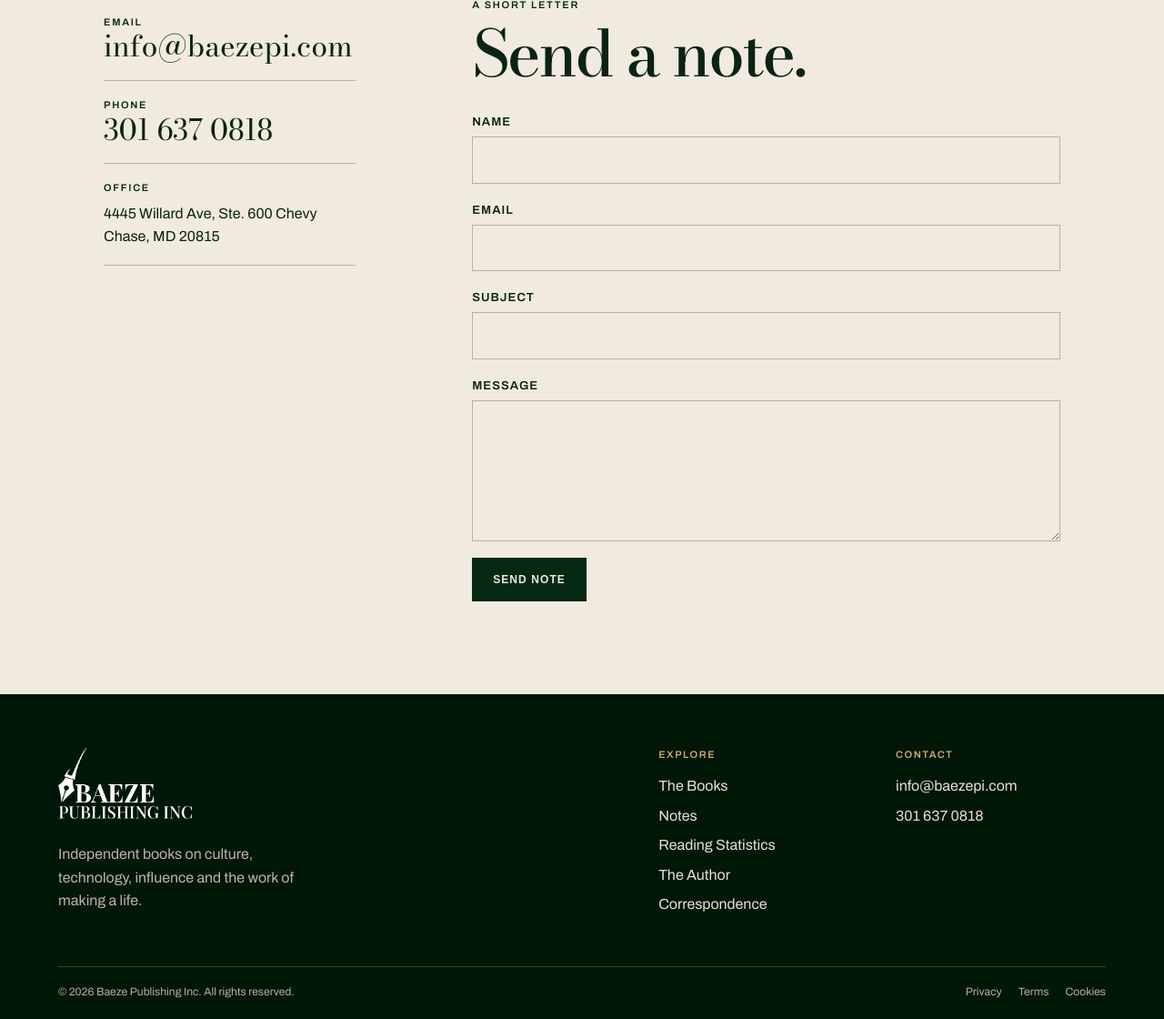
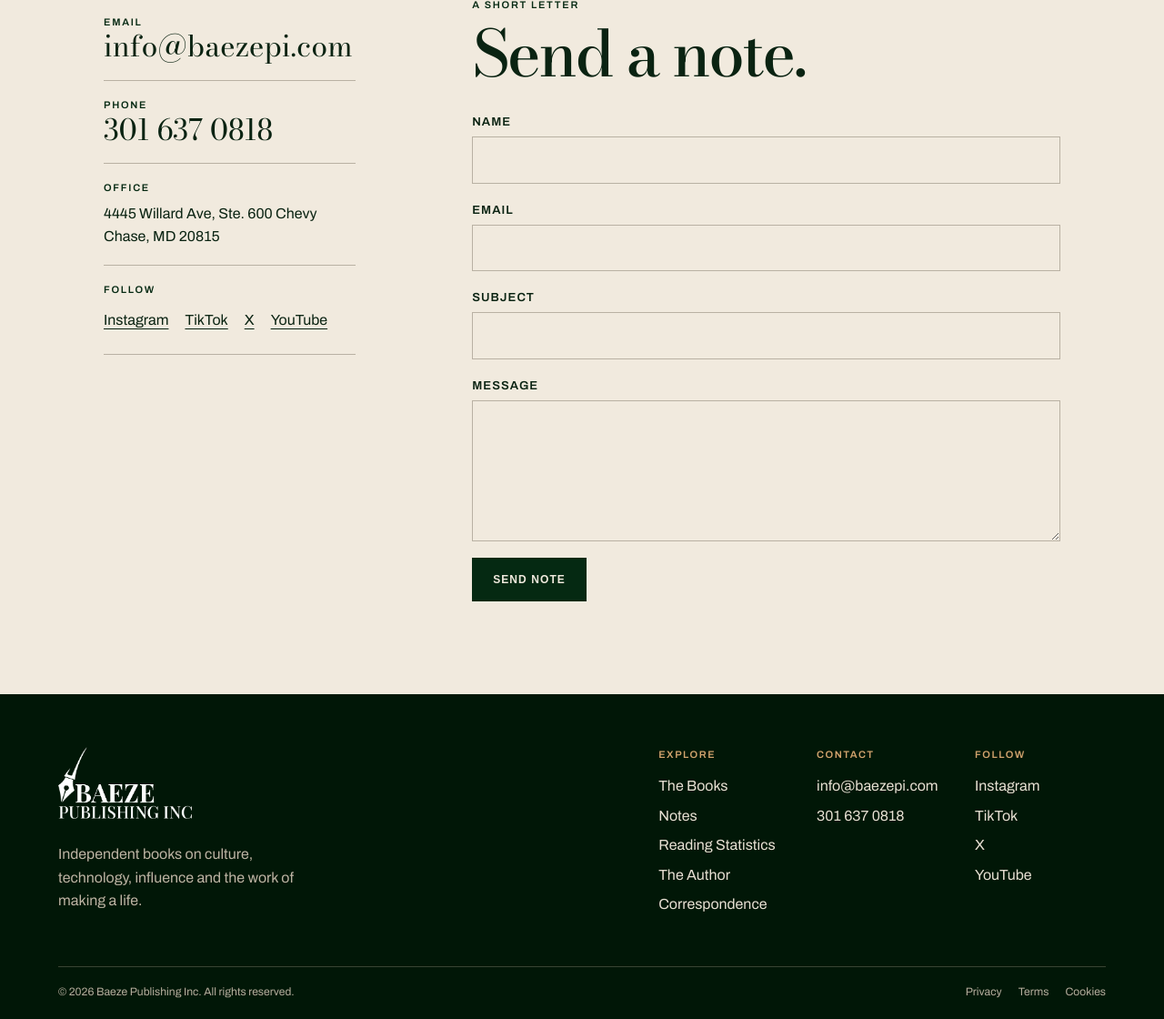
Before and after one commit to PaschalPM/baezepi-books, a Laravel app: page /contact in a window 1280 px wide. Shown: the part 866-1986 px from the top of the page at 91% size. Run offline with Laravel 12, Linux system fonts and the light colour scheme; parts of the project's set-up code (start-up, migrations or seed data) failed here and were passed over.

Commit message:
Link Baeze social profiles in the footer and on the contact page
Also list them as sameAs in the organization structured data and set the
twitter:site handle.

Co-Authored-By: Claude Opus 5.5 <noreply@anthropic.com>

```diff
--- a/config/site.php
+++ b/config/site.php
@@ -9,6 +9,14 @@
 | touching the views. Everything below is placeholder content.
 |
 */
+
+// Publisher profiles, shown in the footer and on the contact page.
+$social = [
+    'Instagram' => 'https://www.instagram.com/baeze_pi',
+    'TikTok' => 'https://www.tiktok.com/@baeze.publishing',
+    'X' => 'https://x.com/baezepublishing',
+    'YouTube' => 'https://www.youtube.com/@baezepublishing',
+];
 
 return [
 
@@ -22,11 +30,13 @@ return [
         // Put a 1200×630 image in public/images/ and set e.g. 'images/share.jpg'.
         'share_image' => null,
         // X/Twitter handle without the @, e.g. 'baezepublishing'.
-        'twitter' => null,
+        'twitter' => 'baezepublishing',
         'locale' => 'en_US',
         // Profiles that represent the publisher (Instagram, LinkedIn, etc.), used in structured data.
-        'same_as' => [],
+        'same_as' => array_values($social),
     ],
+
+    'social' => $social,
 
     'email' => 'info@baezepi.com',
     'currency_symbol' => '$',
--- a/public/css/site.css
+++ b/public/css/site.css
@@ -499,6 +499,8 @@ main { overflow: hidden; }
 .contact-layout aside > div { border-bottom: 1px solid var(--line); padding: 18px 0; }
 .contact-layout aside .eyebrow { margin: 0; }
 .contact-layout aside p:last-child { margin: 6px 0 0; }
+.social-links { display: flex; flex-wrap: wrap; gap: 4px 18px; }
+.social-links a { padding: 6px 0; text-underline-offset: 4px; }
 .contact-link { font-family: var(--serif); font-size: clamp(1.6rem, 2.5vw, 2.3rem); line-height: 1.1; display: inline-block; text-decoration: none; white-space: nowrap; font-variation-settings: "opsz" 11; }
 .contact-layout > div > .eyebrow { margin: 0; }
 .contact-layout h2 { font-size: clamp(3.2rem, 5.5vw, 5.7rem); margin: 10px 0 30px; }
@@ -554,7 +556,7 @@ main { overflow: hidden; }
 .footer-top { max-width: 1420px; margin: auto; display: grid; grid-template-columns: 1.2fr 1fr; gap: 70px; }
 .site-footer .brand { display: block; width: 148px; filter: brightness(0) invert(1); }
 .footer-intro { max-width: 32ch; margin: 22px 0 0; color: oklch(0.77 0.025 80); }
-.footer-links { display: grid; grid-template-columns: 1fr 1fr; gap: 30px; }
+.footer-links { display: grid; grid-template-columns: repeat(auto-fit, minmax(130px, 1fr)); gap: 30px; min-width: 0; }
 .footer-links p { color: oklch(0.75 0.09 70); font-size: 11px; text-transform: uppercase; letter-spacing: 0.14em; font-weight: 600; margin-bottom: 12px; }
 .footer-links a { display: block; margin: 7px 0; }
 .footer-links a:hover { text-decoration: underline; text-decoration-color: var(--ochre); }
--- a/resources/views/pages/contact.blade.php
+++ b/resources/views/pages/contact.blade.php
@@ -20,6 +20,14 @@
             <div>
                 <p class="eyebrow">Office</p>
                 <p>{{ config('site.legal.address') }}</p>
+            </div>
+            <div>
+                <p class="eyebrow">Follow</p>
+                <p class="social-links">
+                    @foreach (config('site.social') as $network => $url)
+                        <a href="{{ $url }}" target="_blank" rel="me noopener">{{ $network }}</a>
+                    @endforeach
+                </p>
             </div>
         </aside>
 
--- a/resources/views/partials/footer.blade.php
+++ b/resources/views/partials/footer.blade.php
@@ -21,6 +21,12 @@
                 <a href="mailto:{{ config('site.email') }}">{{ config('site.email') }}</a>
                 <a href="tel:{{ preg_replace('/[^0-9+]/', '', config('site.phone')) }}">{{ config('site.phone') }}</a>
             </div>
+            <div>
+                <p>Follow</p>
+                @foreach (config('site.social') as $network => $url)
+                    <a href="{{ $url }}" target="_blank" rel="me noopener">{{ $network }}</a>
+                @endforeach
+            </div>
         </div>
     </div>
 
```
Also changed, not shown: tests/Feature/ExampleTest.php (+12 -0 lines).
